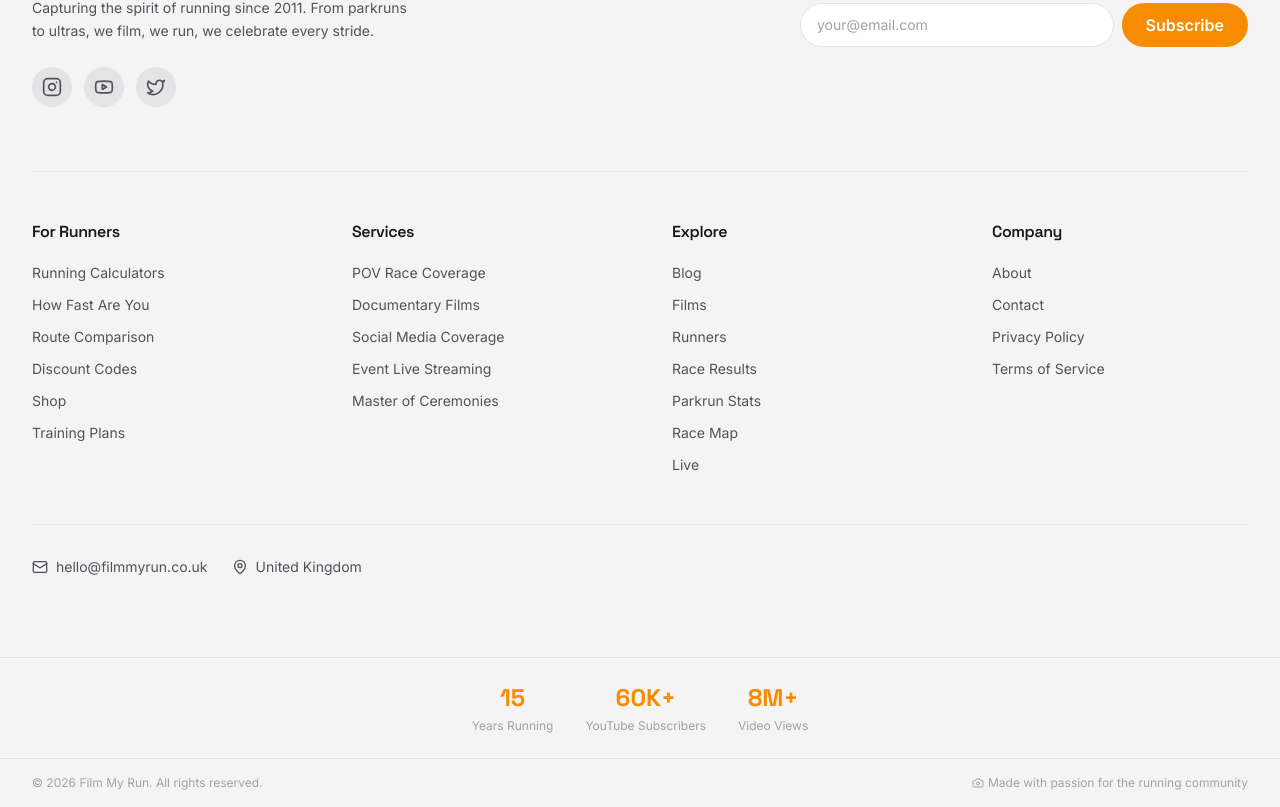
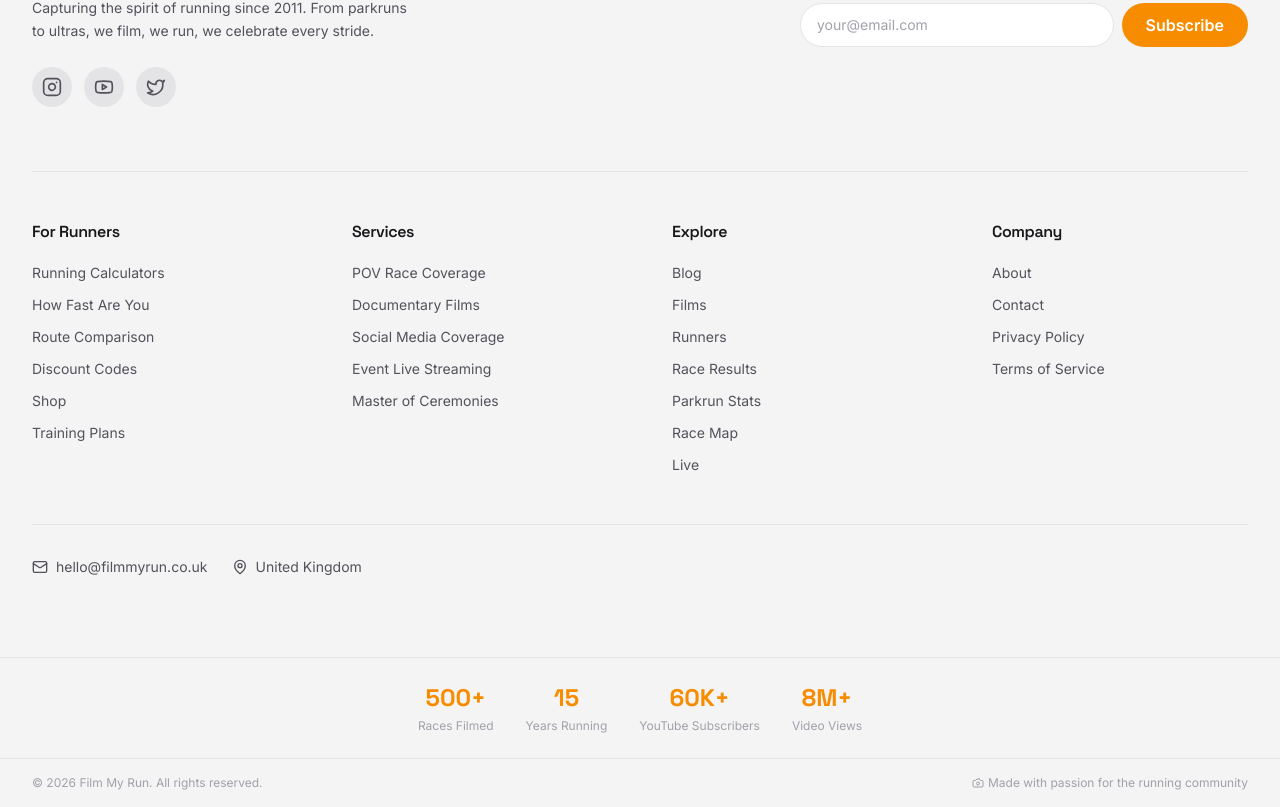
Before and after one commit to StephenCousins/film-my-run-website, a Next.js app: page / in a window 1280 px wide. Shown: the part 7791-8598 px from the top of the page. Built offline with nearby package versions, Linux system fonts and the light colour scheme; no server answers; the database is empty.

Commit message:
Revert "Footer: drop the invented 500+ races filmed"
This reverts commit 6915ebcb34bde0c94321024f92da375e60951216.

```diff
--- a/src/components/layout/Footer.tsx
+++ b/src/components/layout/Footer.tsx
@@ -175,6 +175,10 @@ export default function Footer() {
         <div className="container py-6">
           <div className="flex flex-wrap justify-center gap-8 text-center">
             <div>
+              <span className="font-display text-2xl font-bold text-brand">500+</span>
+              <p className="text-muted text-xs mt-1">Races Filmed</p>
+            </div>
+            <div>
               <span className="font-display text-2xl font-bold text-brand">15</span>
               <p className="text-muted text-xs mt-1">Years Running</p>
             </div>
```
